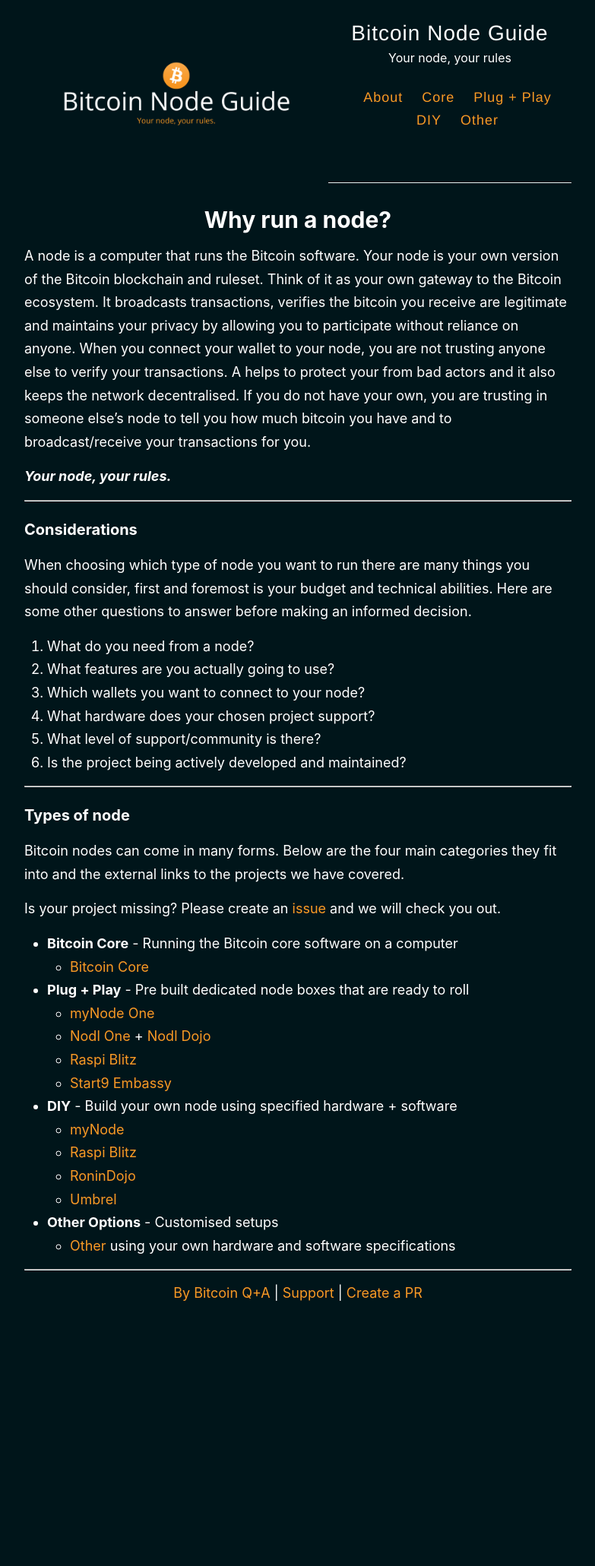
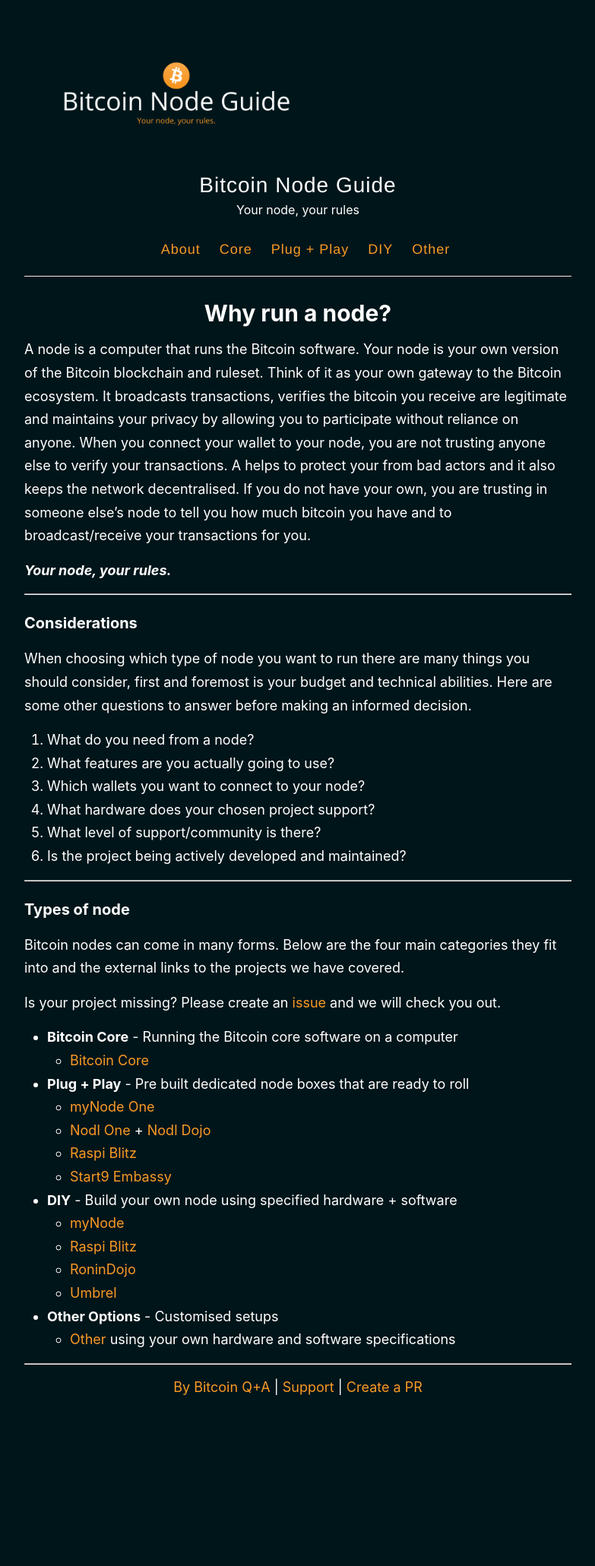
Before and after one commit to BitcoinQnA/node-guide, a Jekyll site: the page built from index.html, in a window 1280 px wide. Shown: the whole page at 76% size, without its empty margins (248-1031 px from the left). Built offline with Jekyll 4.4.1, drawn with Linux system fonts in a browser that asks for light colours; the list of posts is cut into pages by our own code; before the commit the page ends 1938 px from its top, so only the background shows below that.

Commit message:
Update style.scss

```diff
--- a/assets/style.scss
+++ b/assets/style.scss
@@ -278,7 +278,8 @@
 }
 
 .site-avatar {
-  float: left;
+  float: none;
+  display: block;
   width: 400px;
   height: 200px;
   margin-right: 0px;
```
